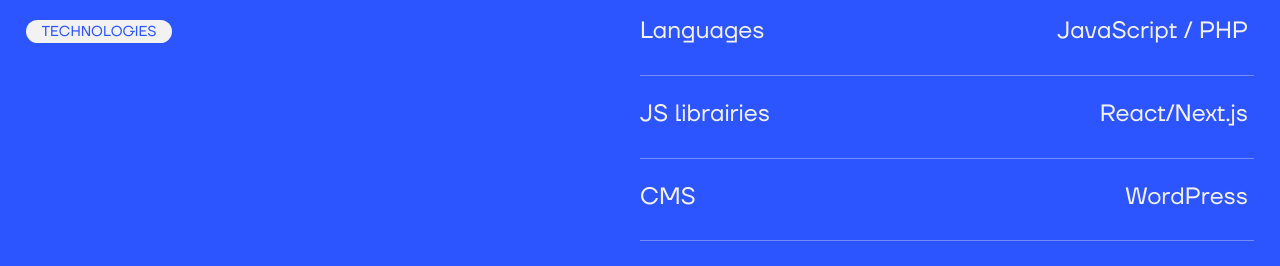
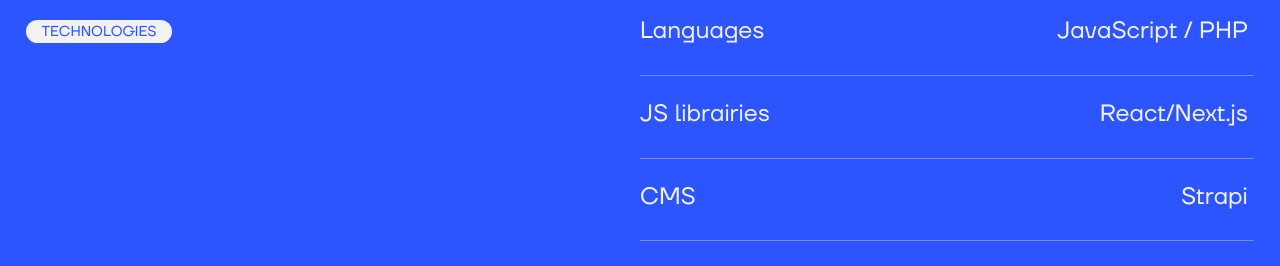
Before and after one commit to CyrilGouv/next-folio, a Next.js app: page /realisations/aj-prestiges-cars in a window 1280 px wide. Shown: the part 2214-2480 px from the top of the page. Built offline with nearby package versions, Linux system fonts and the light colour scheme.

Commit message:
fixed projects data

```diff
--- a/data/projects.js
+++ b/data/projects.js
@@ -215,7 +215,7 @@ export const projects = [
             {
                 id: 2,
                 title: "CMS",
-                text: "WordPress",
+                text: "Strapi",
             },
             {
                 id: 3,
@@ -407,12 +407,12 @@ export const projects = [
             {
                 id: 2,
                 title: "CMS",
-                text: "WordPress",
+                text: "Strapi",
             },
             {
                 id: 3,
                 title: "Hébergement",
-                text: "Vercel / 1&1 Ionos",
+                text: "1&1 Ionos",
             },
             {
                 id: 4,
```
